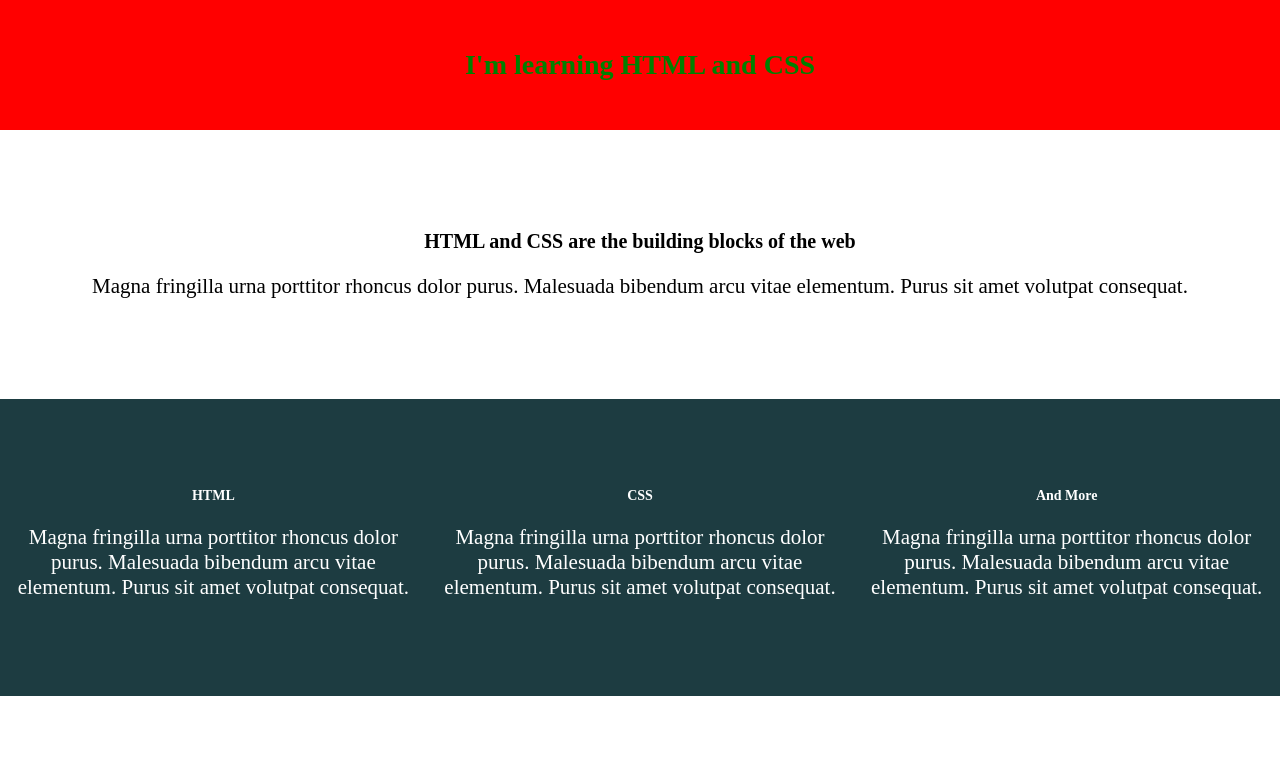
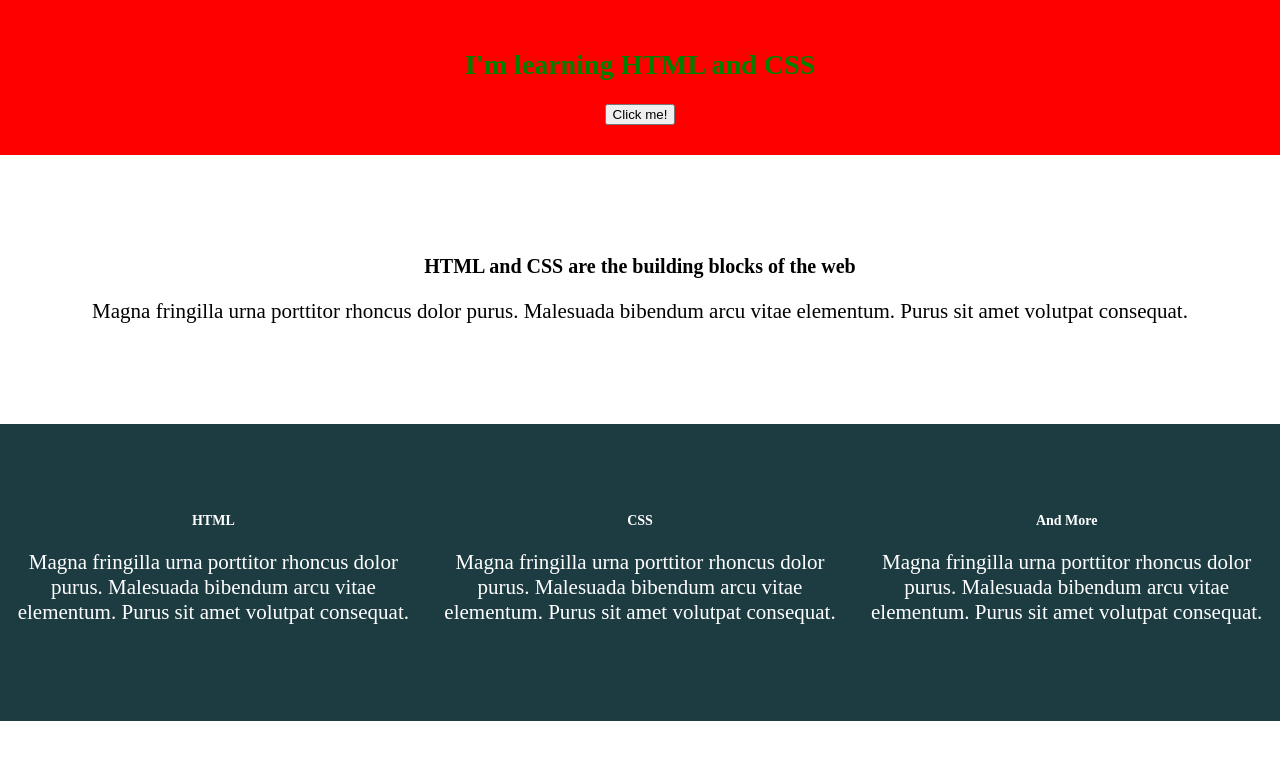
Before and after one commit to bofur24/FrontEnd-Career, a plain HTML site: page Module-3/Projects/javascript.html in a window 1280 px wide. Drawn offline with Linux system fonts and the light colour scheme.

Commit message:
Added Button To Website

```diff
--- a/Module-3/Projects/javascript.html
+++ b/Module-3/Projects/javascript.html
@@ -7,6 +7,7 @@
     <body>
      <header id="myHeader">
          <h1>I'm learning HTML and CSS</h1>
+         <button id="clickMeButton">Click me!</button>
      </header>
 
      <main>
--- a/Module-3/Projects/js/index.js
+++ b/Module-3/Projects/js/index.js
@@ -9,3 +9,6 @@ var awesomeHeader = document.getElementById("myHeader")
 console.log(awesomeHeader)
 awesomeHeader.style.background = 'red';
 awesomeHeader.style.color = 'green';
+
+var myButton = document.getElementById("clickMeButton");
+console.log(myButton)
```
